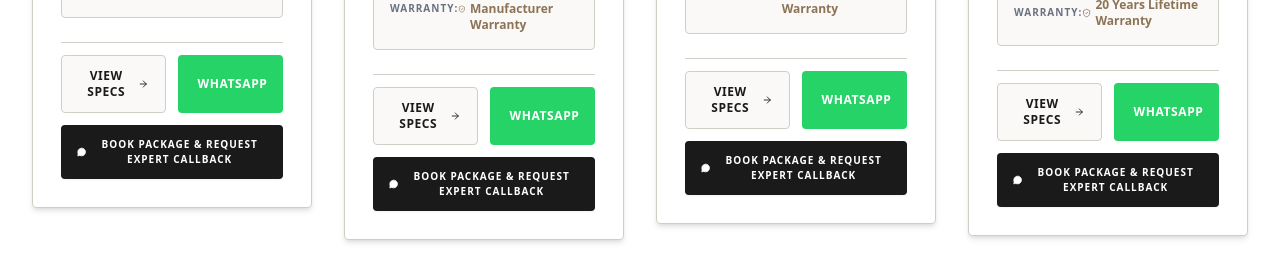
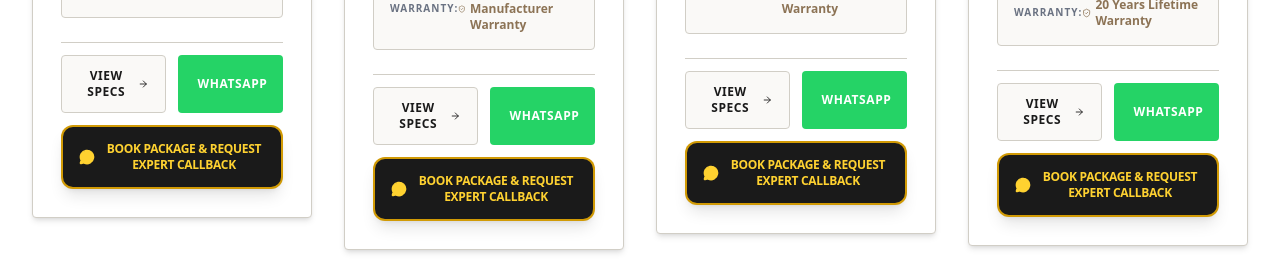
Before and after one commit to ansariakram2149/Interior-Dost-, a React (Vite) app: page / in a window 1280 px wide. Shown: the part 1460-1731 px from the top of the page. Built offline with nearby package versions, Linux system fonts and the light colour scheme; a web font is replaced by a local one.

Commit message:
feat: improve input handling and UI styling
- Fix area input to correctly handle empty states
- Update package booking button UI with enhanced styling and better readability

```diff
--- a/src/components/HeroSection.tsx
+++ b/src/components/HeroSection.tsx
@@ -277,8 +277,8 @@ export const HeroSection: React.FC<HeroSectionProps> = ({ onSearch, onOpenExpert
                     type="number"
                     min={50}
                     max={10000}
-                    value={area}
-                    onChange={(e) => setArea(Number(e.target.value))}
+                    value={area === '' ? '' : Number(area)}
+                    onChange={(e) => setArea(e.target.value === '' ? '' : Number(e.target.value))}
                     className="w-full bg-gray-50 border border-gray-200 rounded-xl py-2.5 px-3.5 text-sm font-bold text-gray-900 focus:outline-none focus:border-[#E23744]"
                   />
                   <input
--- a/src/components/LeadCaptureModal.tsx
+++ b/src/components/LeadCaptureModal.tsx
@@ -123,8 +123,8 @@ export const LeadCaptureModal: React.FC<LeadCaptureModalProps> = ({ isOpen, onCl
                 <label className="block text-xs font-bold text-gray-700 uppercase tracking-wider mb-1">Area (Sq. Ft.)</label>
                 <input
                   type="number"
-                  value={area}
-                  onChange={(e) => setArea(Number(e.target.value))}
+                  value={area === '' ? '' : Number(area)}
+                  onChange={(e) => setArea(e.target.value === '' ? '' : Number(e.target.value))}
                   className="w-full px-4 py-3 bg-gray-50 border border-gray-200 rounded-xl text-sm font-semibold focus:outline-none focus:ring-2 focus:ring-rose-500 focus:bg-white"
                 />
               </div>
--- a/src/components/PackageCard.tsx
+++ b/src/components/PackageCard.tsx
@@ -122,10 +122,10 @@ Please share more details and quotation.`;
             href={whatsappUrl}
             target="_blank"
             rel="noopener noreferrer"
-            className="w-full bg-[#1A1A1A] hover:bg-[#8C7355] text-white font-bold uppercase tracking-widest text-[10px] py-3 px-4 rounded-sm transition-all text-center shadow-xs flex items-center justify-center space-x-1.5"
+            className="w-full bg-[#1A1A1A] hover:bg-gray-900 text-amber-300 font-black uppercase tracking-wider text-xs py-3.5 px-4 rounded-xl border-2 border-amber-400/80 hover:border-amber-400 transition-all text-center shadow-lg flex items-center justify-center space-x-2"
           >
-            <MessageCircle className="w-3.5 h-3.5 fill-white" />
-            <span>BOOK PACKAGE & REQUEST EXPERT CALLBACK</span>
+            <MessageCircle className="w-4 h-4 fill-amber-300 shrink-0" />
+            <span className="tracking-tight font-black">BOOK PACKAGE & REQUEST EXPERT CALLBACK</span>
           </a>
         </div>
       </div>
```
